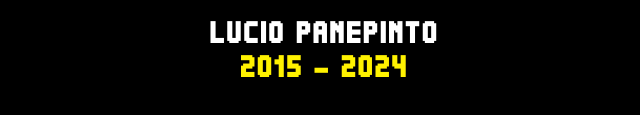
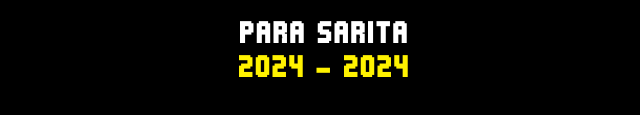
Before and after one commit to akazumy/packmanxd, a plain HTML site: page index.html in a window 1280 px wide. Shown: the part 649-764 px from the top of the page, without its empty margins (315-955 px from the left). Drawn offline with Linux system fonts and the light colour scheme.

Commit message:
tu comentario

```diff
--- a/index.html
+++ b/index.html
@@ -181,7 +181,7 @@
 			});
 		</script>
 
-		<title>Lucio PANEPINTO - Pac-Man</title>
+		<title>Para sarita - Pac-Man</title>
 	</head>
 
 	<body>
@@ -204,7 +204,7 @@
 
 		<div id="home">
 			<h1>pac-man</h1>
-			<h3>Lucio PANEPINTO<br><em>2015</em></h3>
+			<h3>para sarita<br><em>2024</em></h3>
 			<canvas id="canvas-home-title-pacman"></canvas>
 			<div id="presentation">
 				<div id="presentation-titles">character &nbsp;/&nbsp; nickname</div>
```
